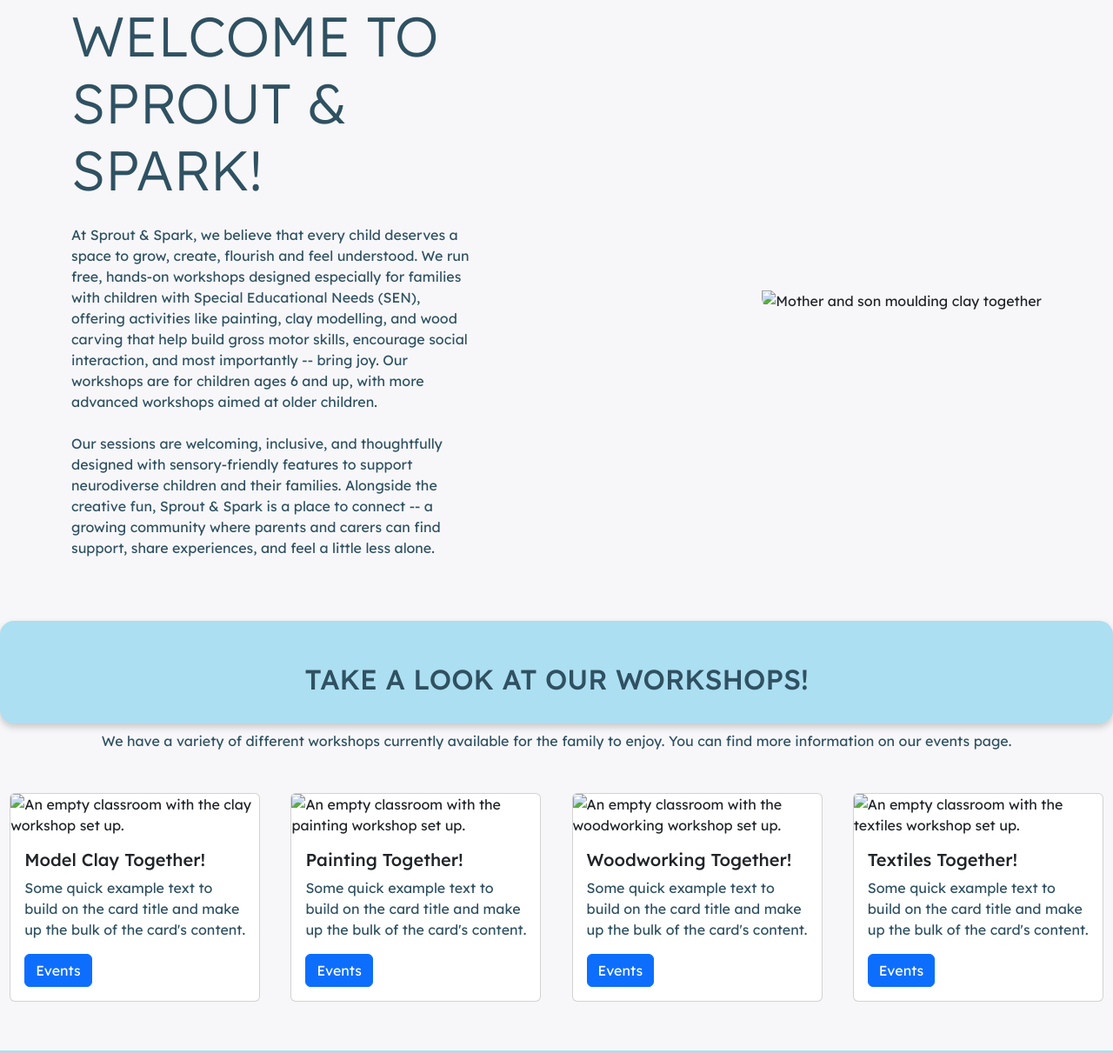
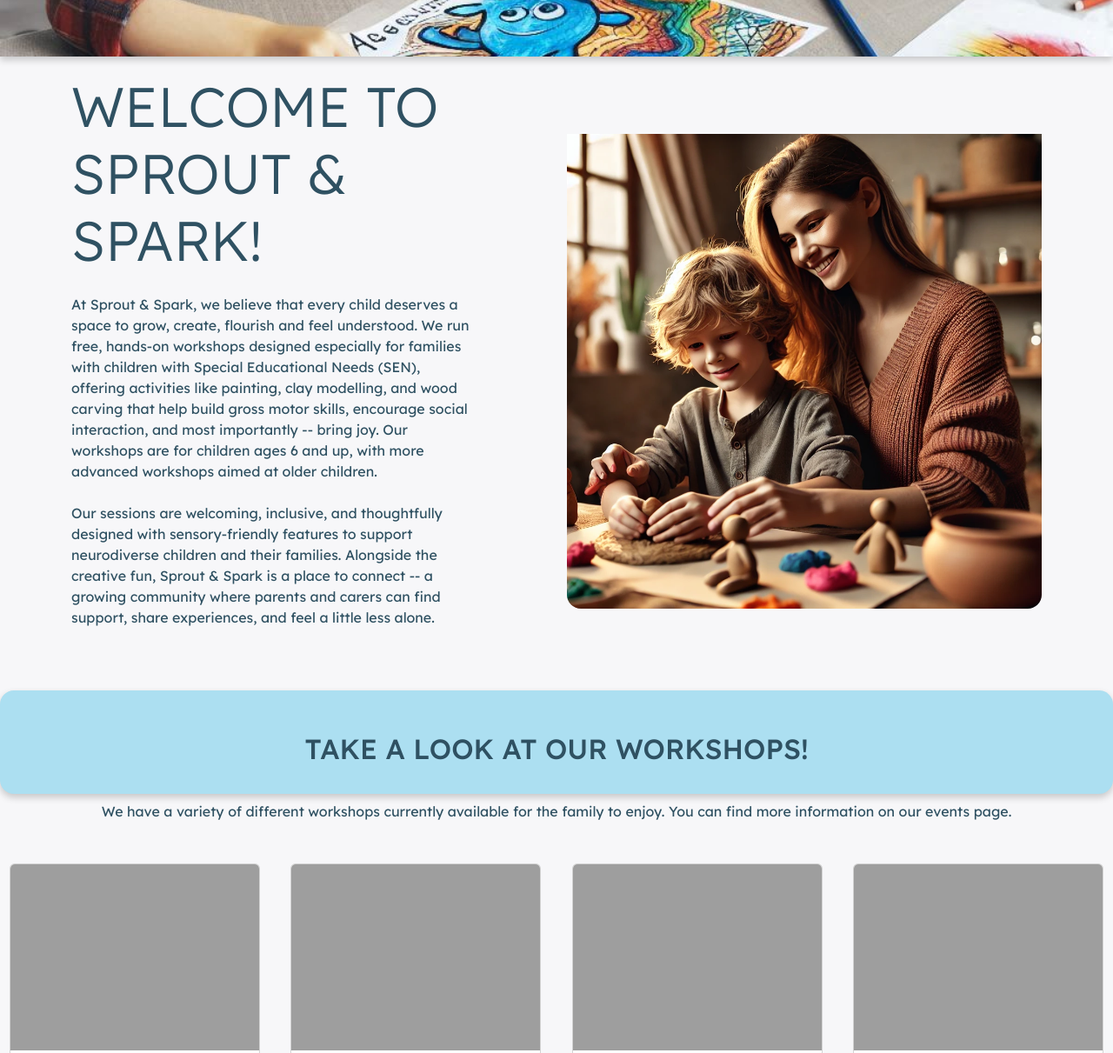
Before and after one commit to CtrlAltKismet/Sprout-and-Spark, a plain HTML site: page index.html in a window 1280 px wide. Shown: the part 740-1951 px from the top of the page at 87% size. Drawn offline with nearby package versions, Linux system fonts and the light colour scheme; the site is published under a folder, as on GitHub Pages, so addresses that start at the root find nothing.

Commit message:
Updated image links to ensure they are working on deployed website.
Image paths were being blocked by / in front of assets.

```diff
--- a/index.html
+++ b/index.html
@@ -20,7 +20,7 @@
 
         <!-- Title / Subtitle -->
         <a class="navbar-brand d-flex flex-column mx-auto text-center" style="white-space: nowrap;">
-          <img id="logo" class="logo" src="/assets/images/logo.png.png" alt="Picture of comapny logo">
+          <img id="logo" class="logo" src="assets/images/logo.png.png" alt="Picture of comapny logo">
           <span id="site-subtitle" class="site-subtitle">"Where Little Lights Shine Bright."</span>
         </a>
 
@@ -94,7 +94,7 @@
 
         <!-- Image column -->
         <div class="col-12 col-xl-6 text-center text-xl-end">
-          <img id="header-image" src="/assets/images/claymodelling-together.png.webp" alt="Mother and son moulding clay together" class="img-fluid header-image">
+          <img id="header-image" src="assets/images/claymodelling-together.png.webp" alt="Mother and son moulding clay together" class="img-fluid header-image">
         </div>
       </div>
     </header>
@@ -105,7 +105,7 @@
       <!-- Cards with images taken from Bootstrap cards -->
       <div class="cards d-flex justify-content-evenly flex-wrap">
         <div class="card" style="width: 18rem;">
-          <img src="/assets/images/Claymodelling-workshop.png" class="card-img-top" alt="An empty classroom with the clay workshop set up.">
+          <img src="assets/images/Claymodelling-workshop.png" class="card-img-top" alt="An empty classroom with the clay workshop set up.">
           <div class="card-body">
             <h5 class="card-title">Model Clay Together!</h5>
             <p class="card-text">Some quick example text to build on the card title and make up the bulk of the card's content.</p>
@@ -114,7 +114,7 @@
         </div>
 
         <div class="card" style="width: 18rem;">
-          <img src="/assets/images/Painting-workshop.png" class="card-img-top" alt="An empty classroom with the painting workshop set up.">
+          <img src="assets/images/Painting-workshop.png" class="card-img-top" alt="An empty classroom with the painting workshop set up.">
           <div class="card-body">
             <h5 class="card-title">Painting Together!</h5>
             <p class="card-text">Some quick example text to build on the card title and make up the bulk of the card's content.</p>
@@ -123,7 +123,7 @@
         </div>
 
         <div class="card" style="width: 18rem;">
-          <img src="/assets/images/woodwork-workshop.png" class="card-img-top" alt="An empty classroom with the woodworking workshop set up.">
+          <img src="assets/images/woodwork-workshop.png" class="card-img-top" alt="An empty classroom with the woodworking workshop set up.">
           <div class="card-body">
             <h5 class="card-title">Woodworking Together!</h5>
             <p class="card-text">Some quick example text to build on the card title and make up the bulk of the card's content.</p>
@@ -132,7 +132,7 @@
         </div>
 
         <div class="card" style="width: 18rem;">
-          <img src="/assets/images/Textiles-workshop.png" class="card-img-top" alt="An empty classroom with the textiles workshop set up.">
+          <img src="assets/images/Textiles-workshop.png" class="card-img-top" alt="An empty classroom with the textiles workshop set up.">
           <div class="card-body">
             <h5 class="card-title">Textiles Together!</h5>
             <p class="card-text">Some quick example text to build on the card title and make up the bulk of the card's content.</p>
```
